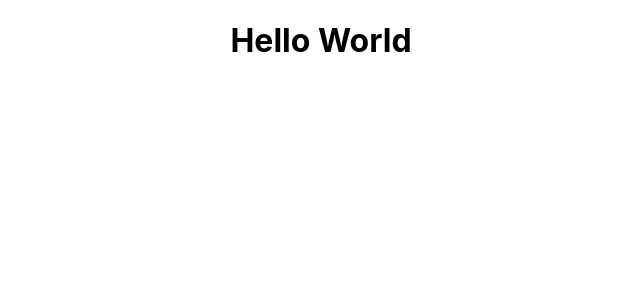
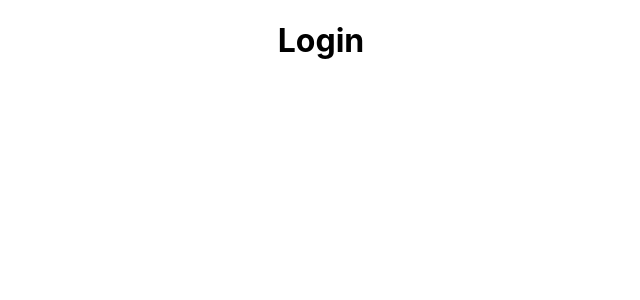
Before and after one commit to kev065/HRS, a React (Create React App) app in the folder app/: page /login in a window 1280 px wide. Shown: the top 300 px of the page, without its empty margins (319-959 px from the left). Built offline with nearby package versions, Linux system fonts and the light colour scheme.

Commit message:
feat: Initialzed components

```diff
--- a/app/package.json
+++ b/app/package.json
@@ -9,6 +9,7 @@
     "admin-lte": "^3.2.0",
     "react": "^18.2.0",
     "react-dom": "^18.2.0",
+    "react-router-dom": "^6.22.1",
     "react-scripts": "5.0.1",
     "web-vitals": "^2.1.4"
   },
--- a/app/src/App.js
+++ b/app/src/App.js
@@ -1,11 +1,19 @@
-
+import { BrowserRouter as Router, Routes, Route } from 'react-router-dom';
 import './App.css';
-
+import Home from './Components/Home';
+import Login from './Components/Login';
+import Register from './Components/Register';
 function App() {
   return (
-    <div className="App">
-      <h1>Hello World</h1>
-    </div>
+    <Router>
+      <div className="App">
+        <Routes>
+          <Route path="/home" element={<Home />} />
+          <Route path="/login" element={<Login />} />
+          <Route path="/register" element={<Register />} />
+        </Routes>
+      </div>
+    </Router>
   );
 }
 
--- /dev/null
+++ b/app/src/Components/Home.js
@@ -0,0 +1,9 @@
+import React from 'react'
+
+const Home = () => {
+  return (
+    <h1>Home</h1>
+  )
+}
+
+export default Home
--- /dev/null
+++ b/app/src/Components/Login.js
@@ -0,0 +1,9 @@
+import React from 'react'
+
+const Login = () => {
+  return (
+    <h1>Login</h1>
+  )
+}
+
+export default Login
--- /dev/null
+++ b/app/src/Components/Register.js
@@ -0,0 +1,9 @@
+import React from 'react'
+
+const Register = () => {
+  return (
+    <h1>Register</h1>
+  )
+}
+
+export default Register
```
Also changed, not shown: 1 other file (tests, documents, lock files or other folders).
